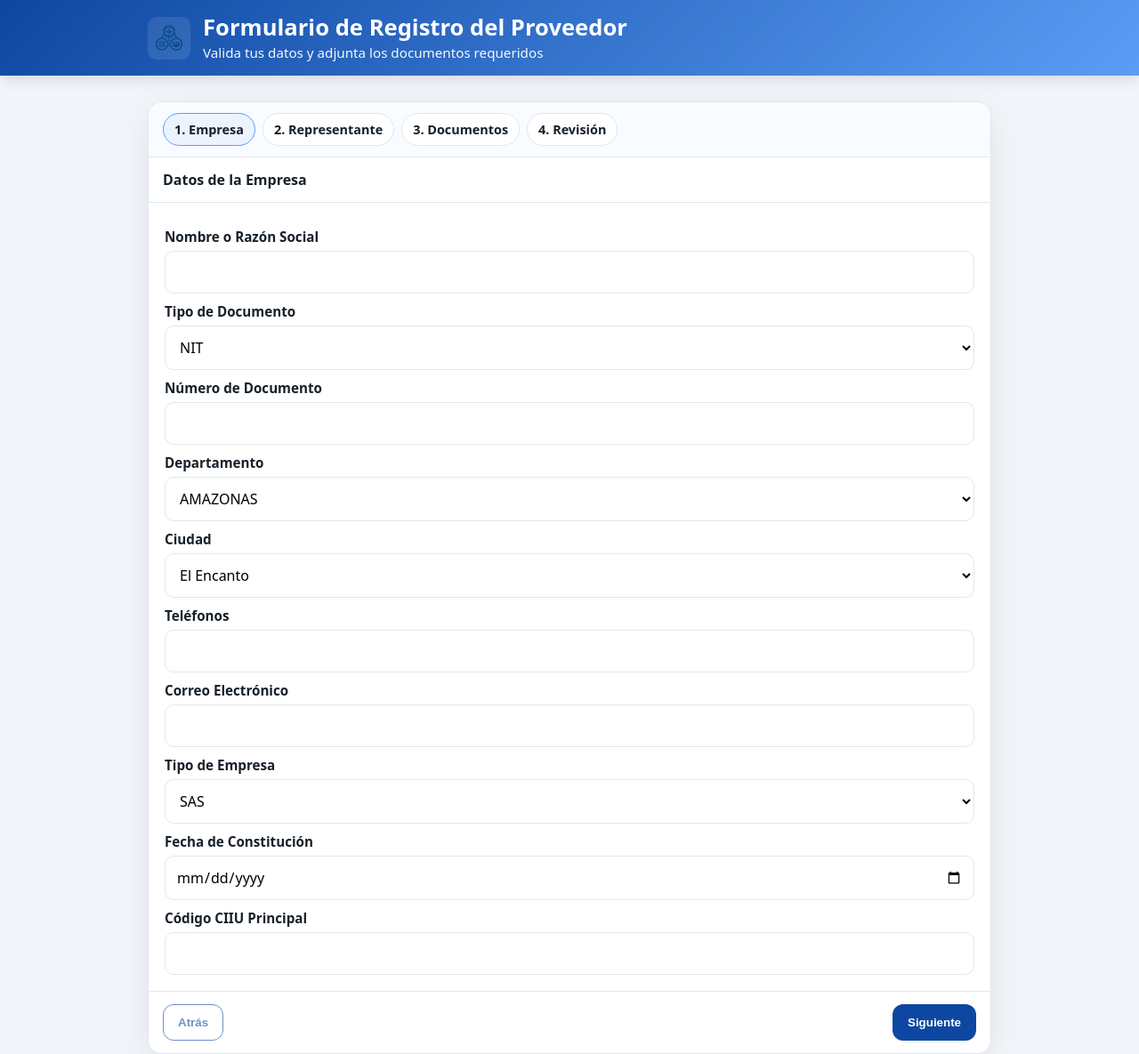
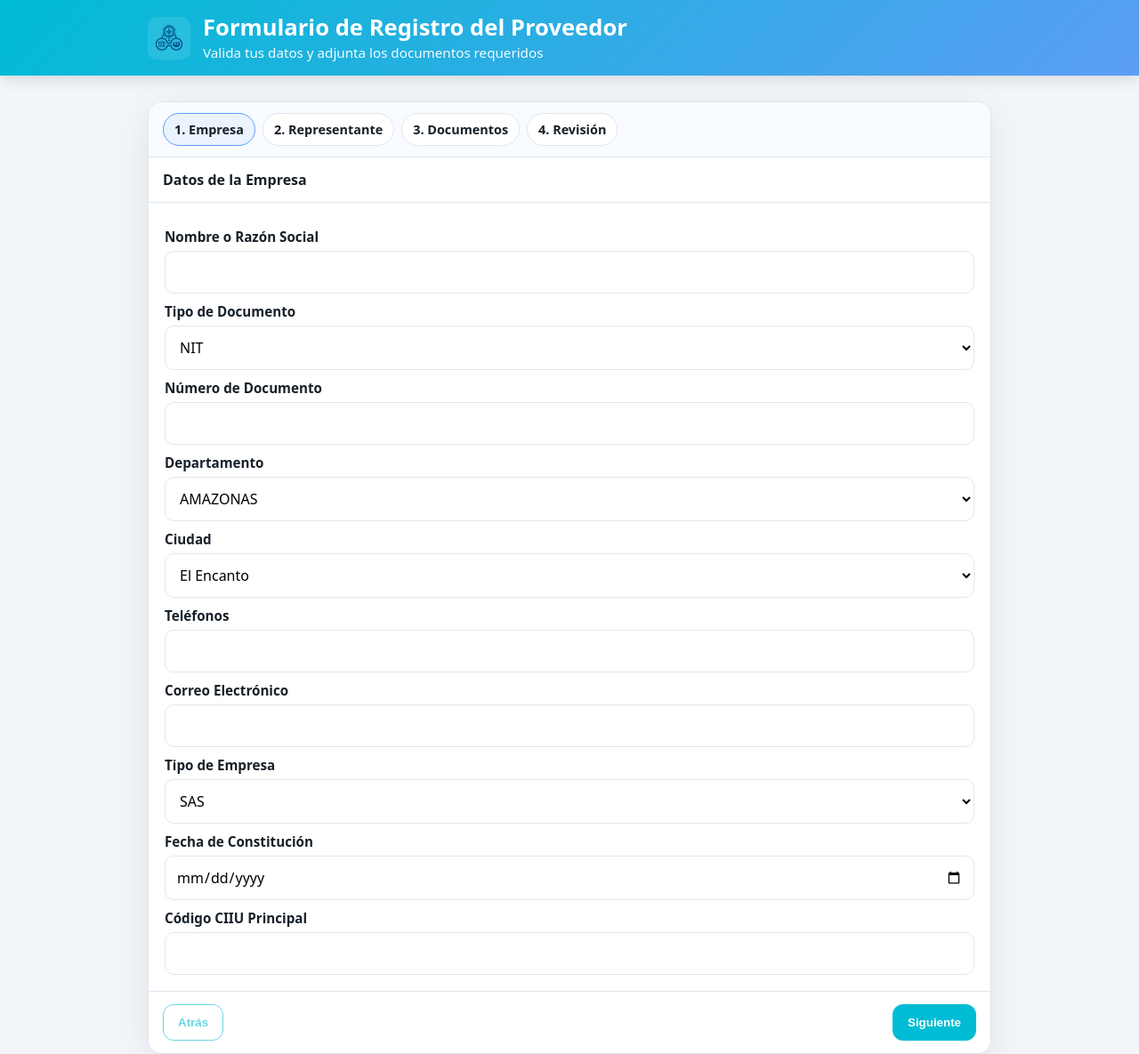
Before and after one commit to LexNovatech/Registro-Proveedores, a Flask app: page / in a window 1280 px wide. Shown: the whole page at 89% size. Run offline with Flask 3, Linux system fonts and the light colour scheme.

Commit message:
Update index.html
changing color and logo path

```diff
--- a/Registro-proveedores/registro_formulario_onedrive/templates/index.html
+++ b/Registro-proveedores/registro_formulario_onedrive/templates/index.html
@@ -7,7 +7,7 @@
 
   <style>
     :root{
-      --color-primario:#0d47a1;
+      --color-primario:#00bcd4;
       --color-secundario:#5b9df5;
       --color-fondo:#f2f5f9;
       --color-texto:#172029;
@@ -162,7 +162,7 @@
   <header class="hero" role="banner">
     <div class="inner">
       <!-- Logo dentro de templates -->
-      <img src="templates/Dibujo Logo sin fondo-color.png" alt="Logo" class="brand-logo">
+      <img src="/Dibujo Logo sin fondo-color.png" alt="Logo" class="brand-logo">
       <div>
         <h1 class="hero-title">Formulario de Registro del Proveedor</h1>
         <p class="hero-sub">Valida tus datos y adjunta los documentos requeridos</p>
```
